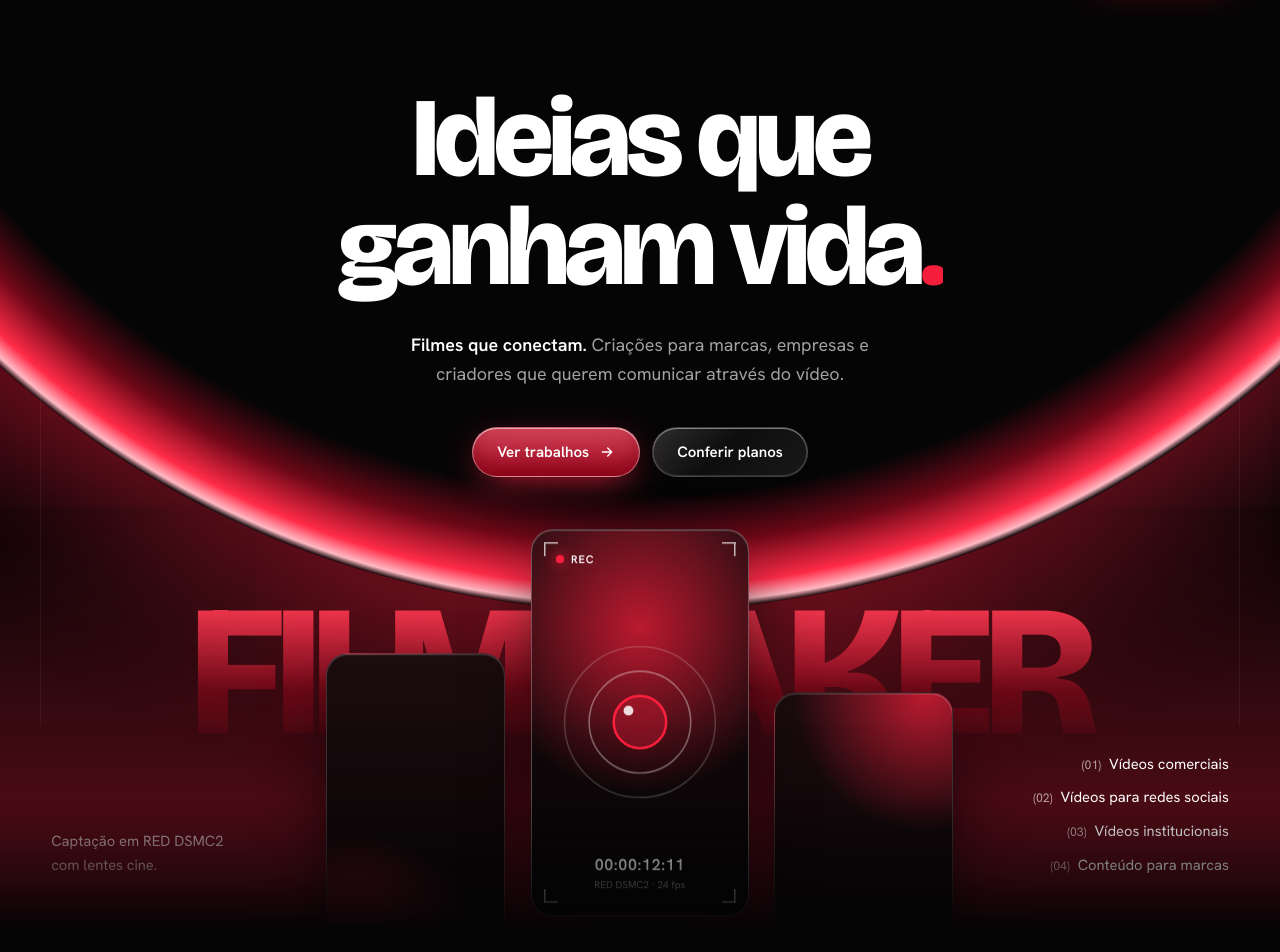
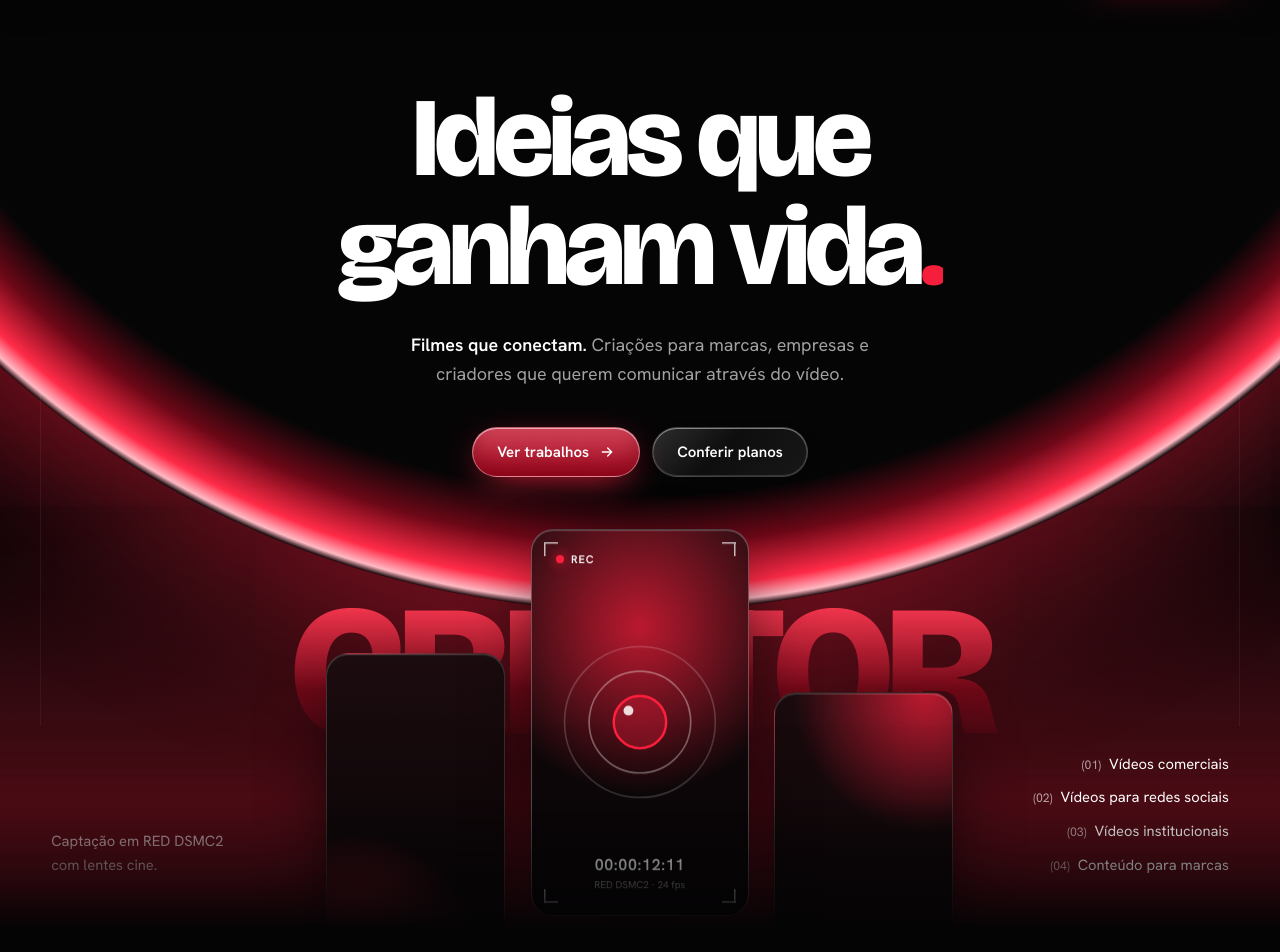
Before and after one commit to GBDevrlk00/sitegb, a plain HTML site: page index.html in a window 1280 px wide. Shown: the part 74-1026 px from the top of the page. Drawn offline with nearby package versions, Linux system fonts and the light colour scheme.

Commit message:
index.html

```diff
--- a/index.html
+++ b/index.html
@@ -271,7 +271,7 @@ body::before{background:rgba(5,4,5,.5);-webkit-backdrop-filter:var(--gl-blur);ba
     </div>
     <div class="stage" aria-hidden="true">
       <i class="orb"></i>
-      <span class="big">FILMMAKER</span>
+      <span class="big">CREATOR</span>
       <div class="row">
         <div class="fr art f1" style="--lx:15%;--ly:100%"></div>
         <div class="fr art f2" style="--lx:50%;--ly:25%">
```
